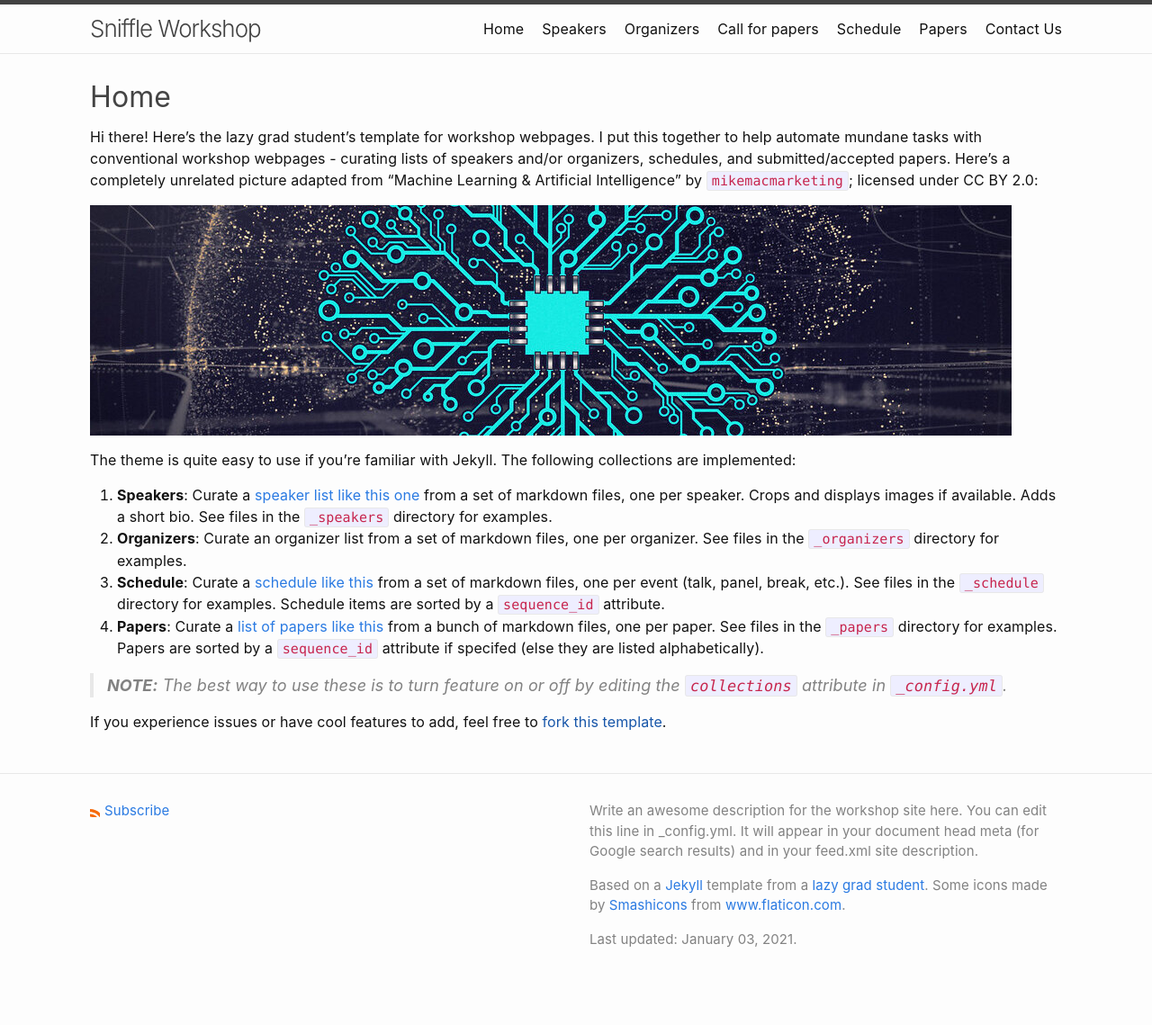
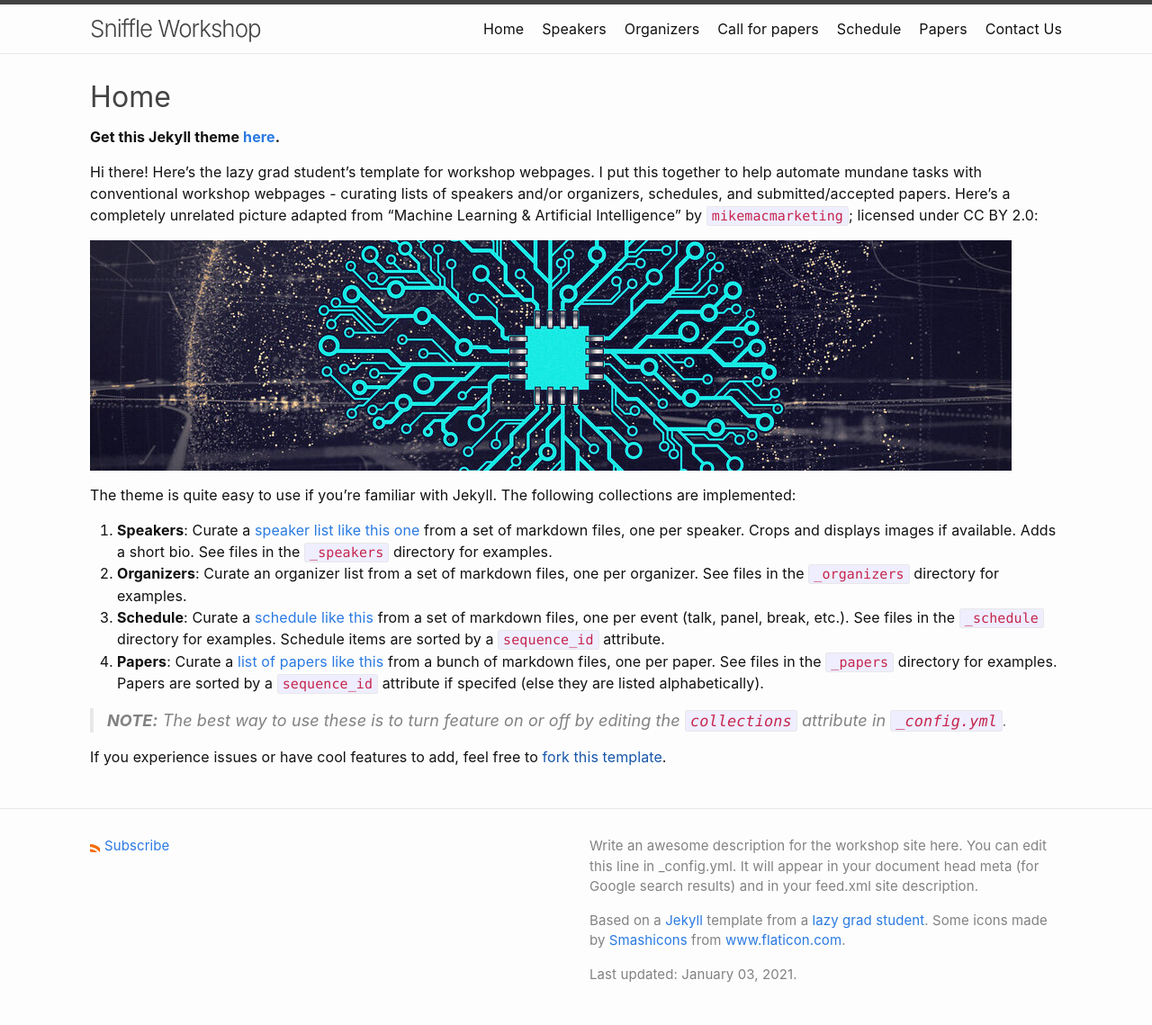
Before and after one commit to krrish94/sniffle-workshop, a Jekyll site: the page built from index.md, in a window 1280 px wide. Shown: the whole page at 90% size. Built offline with Jekyll 4.4.1, drawn with Linux system fonts in a browser that asks for light colours; before the commit the page ends 1100 px from its top, so only the background shows below that.

Commit message:
Add link to GH repo
Signed-off-by: Krishna Murthy <krrish94@gmail.com>

```diff
--- a/index.md
+++ b/index.md
@@ -6,6 +6,8 @@ permalink: /
 title: Home
 layout: home
 ---
+
+**Get this Jekyll theme [here](https://github.com/krrish94/sniffle-workshop).**
 
 Hi there! Here's the lazy grad student's template for workshop webpages. I put this together to help automate mundane tasks with conventional workshop webpages - curating lists of speakers and/or organizers, schedules, and submitted/accepted papers. Here's a completely unrelated picture adapted from "Machine Learning & Artificial Intelligence" by `mikemacmarketing`; licensed under CC BY 2.0:
 
```
